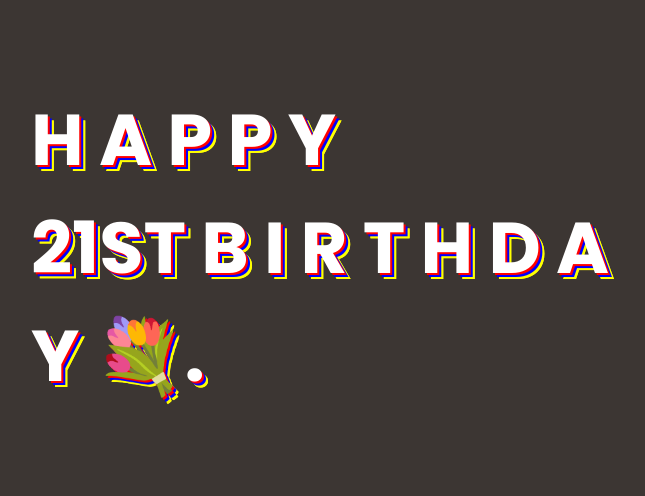
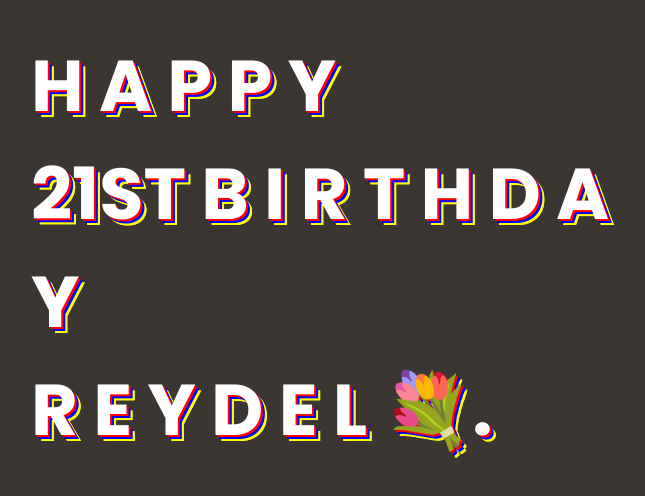
Before and after one commit to reydelshit/birthday, a plain HTML site: page index.html in a window 1280 px wide. Shown: the part 112-608 px from the top of the page, without its empty margins (97-742 px from the left). Drawn offline with Linux system fonts and the light colour scheme.

Commit message:
selfgreet

```diff
--- a/index.html
+++ b/index.html
@@ -31,7 +31,17 @@
           <span>d</span>
           <span>a</span>
           <span>y</span>
-          <span> 💐.</span>
+
+          <br />
+
+          <span>r</span>
+          <span>e</span>
+          <span>y</span>
+          <span>d</span>
+          <span>e</span>
+          <span>l</span>
+
+          <span>💐.</span>
 
           <br />
           <!-- <span>+1</span> -->
```
